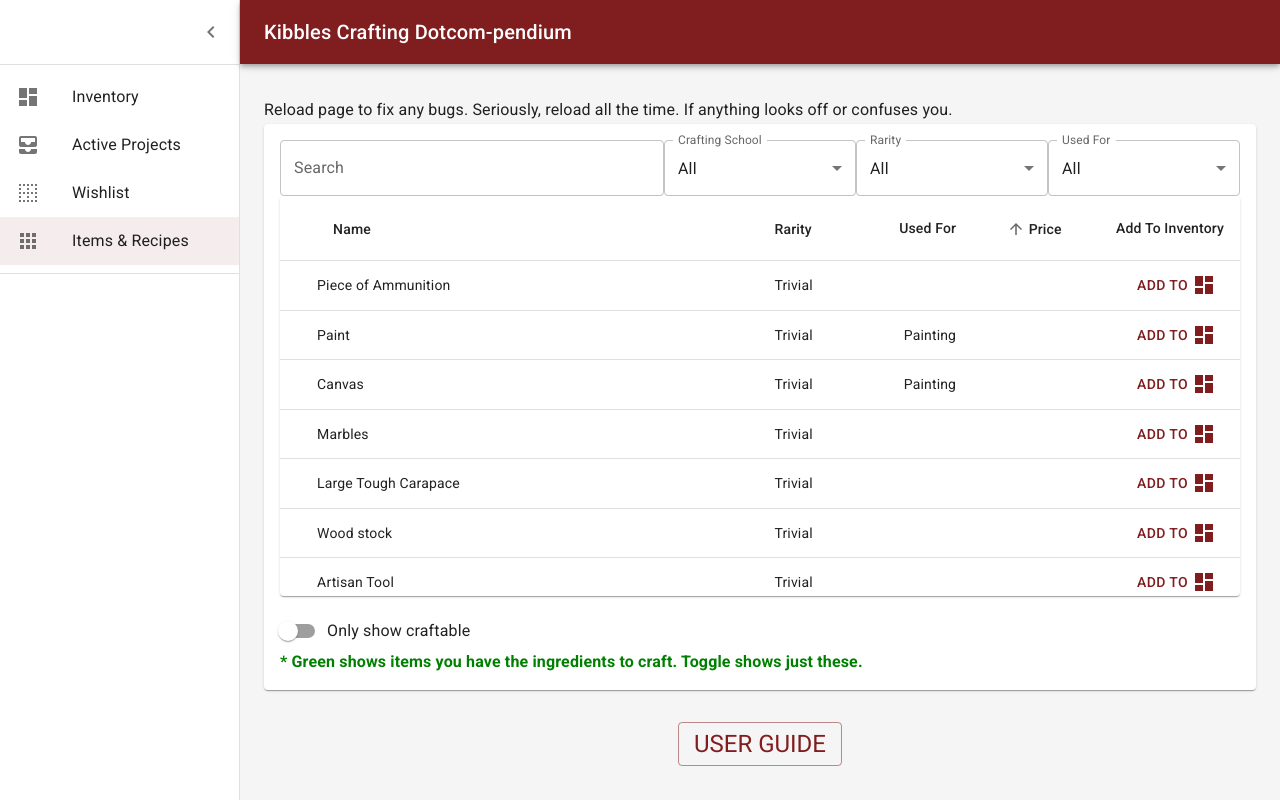
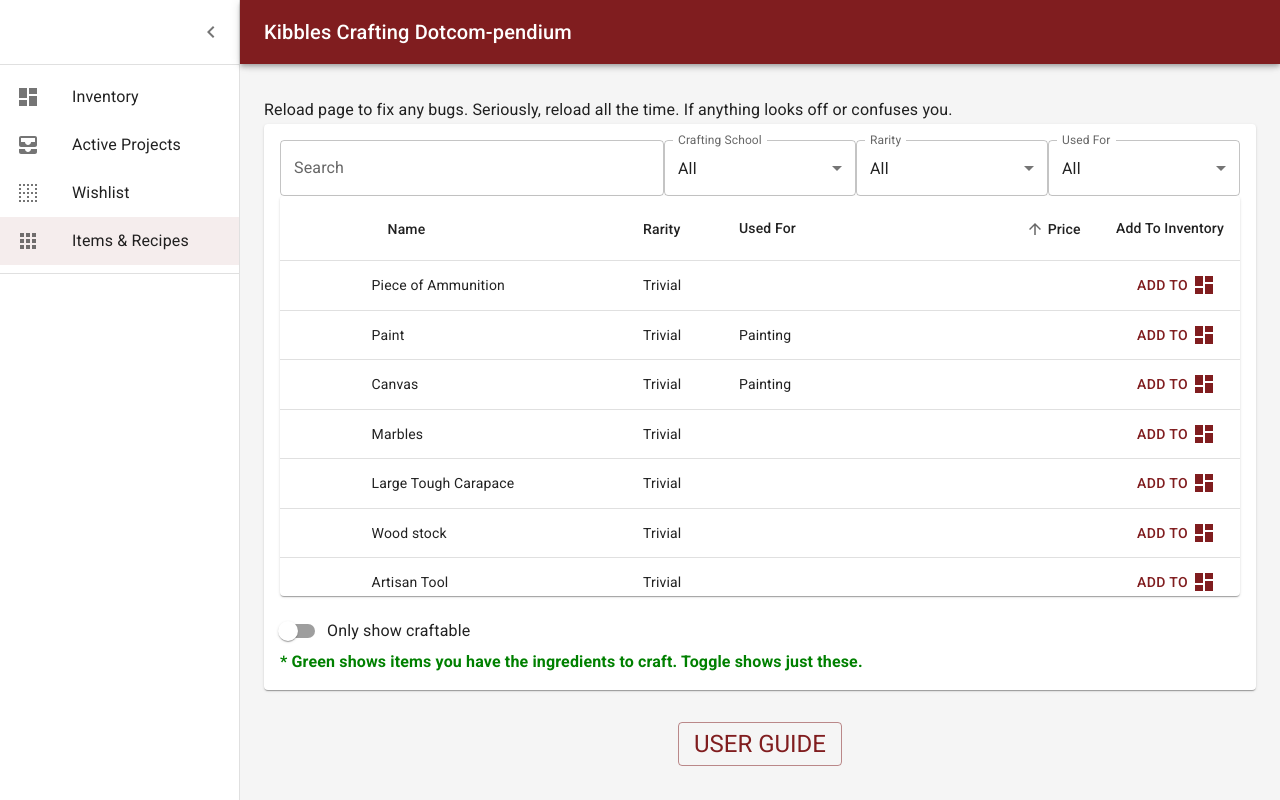
Before and after one commit to t-tran-dev/kibbles-crafting-dot-com-pendium, a React (Create React App) app: page / in a window 1280 px wide. Built offline with nearby package versions, Linux system fonts and the light colour scheme.

Commit message:
Fixed column widths to prevent strange things

```diff
--- a/src/dashboard/tables/CraftingItemRow.tsx
+++ b/src/dashboard/tables/CraftingItemRow.tsx
@@ -85,7 +85,11 @@ export default function CraftingItemRow({row, index, inventory, inventoryData, c
                                         {row.name}
                                 </TableCell>
                                 <TableCell align="left">{row.rarity}</TableCell>
-                                <TableCell align="right">{row.usedFor}</TableCell>
+                                <TableCell align="left">
+                                    <div style={{overflow: 'hidden',
+                                        textOverflow: "ellipsis"}}>
+                                        {row.usedFor}
+                                    </div></TableCell>
                                 <TableCell align="right">{formatPrice(row.priceCp)}</TableCell>
                                 <TableCell align="right" >
                                     <Button value={row.id} onClick={addToInventory}
--- a/src/dashboard/tables/RecipeTable.tsx
+++ b/src/dashboard/tables/RecipeTable.tsx
@@ -127,8 +127,9 @@ function EnhancedTableHead(props: EnhancedTableProps) {
     return (
         <TableHead>
             <TableRow>
-                <TableCell />
+                <TableCell style={{width: '10%',minWidth: 70}}/>
                 <TableCell
+                    style={{width: '30%'}}
                     key='name'
                     align='left'
                     padding='normal'
@@ -148,6 +149,7 @@ function EnhancedTableHead(props: EnhancedTableProps) {
                     </TableSortLabel>
                 </TableCell>
                 <TableCell
+                    style={{width: '10%'}}
                     key='rarity'
                     align='left'
                     padding='normal'
@@ -167,13 +169,15 @@ function EnhancedTableHead(props: EnhancedTableProps) {
                     </TableSortLabel>
                 </TableCell>
                 <TableCell
+                    style={{width: '25%'}}
                     key='usedFor'
-                    align='right'
+                    align='left'
                     padding='normal'
                 >
                         Used For
                 </TableCell>
                 <TableCell
+                    style={{width: '10%',minWidth: 160}}
                     key='priceCp'
                     align='right'
                     padding='normal'
@@ -193,6 +197,8 @@ function EnhancedTableHead(props: EnhancedTableProps) {
                     </TableSortLabel>
                 </TableCell>
                 <TableCell
+                    style={{width: '15%',
+                        minWidth: 140}}
                     key='addToInventory'
                     align='right'
                     padding='normal'
```
